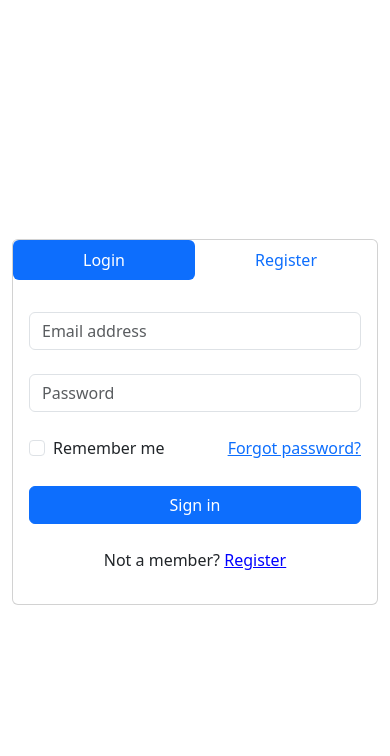
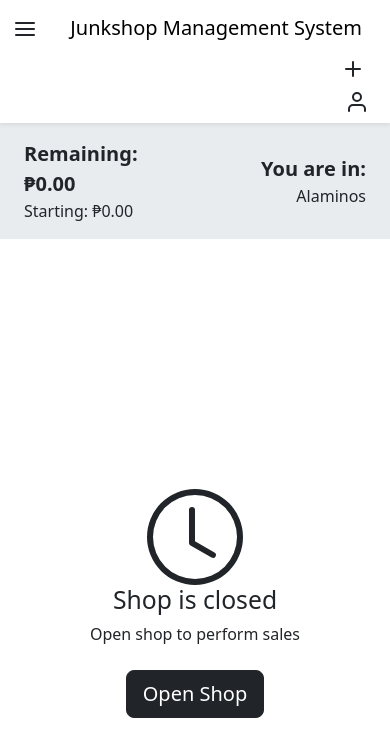
Before and after one commit to jtmanalo/junkshop-management-system, a React (Create React App) app: page /mobile-dashboard in a window 390 px wide. Shown: the top 756 px of the page. Built offline with nearby package versions, Linux system fonts and the light colour scheme.

Commit message:
page: mobile dashboard

```diff
--- a/src/App.js
+++ b/src/App.js
@@ -1,30 +1,35 @@
 // import logo from './logo.svg';
 import './App.css';
 import React from 'react';
+import {
+  BrowserRouter as Router,
+  Routes,
+  Route
+} from 'react-router-dom';
 
 // pages
 import LoginRegisterPage from './pages/LoginRegisterPage';
+import MobileDashboard from './pages/MobileDashboard';
+import MobileNav from './components/MobileNav';
 
 function App() {
   return (
     <div className="App">
-      {/* <header className="App-header"> */}
-        {/* <img src={logo} className="App-logo" alt="logo" /> */}
-        {/* <p>
-          Edit <code>src/App.js</code> and save to reload.
-        </p> */}
-        {/* <a
-          className="App-link"
-          href="https://reactjs.org"
-          target="_blank"
-          rel="noopener noreferrer"
-        >
-          Learn React
-        </a> */}
-      {/* </header> */}
-      <LoginRegisterPage />
+      <MobileNav />
+      <Routes>
+        <Route path="/" element={<LoginRegisterPage />} />
+        <Route path="mobile-dashboard" element={<MobileDashboard />} />
+      </Routes>
     </div>
   );
 }
 
-export default App;
+function AppWithRouter() {
+  return (
+    <Router>
+      <App />
+    </Router>
+  );
+}
+
+export default AppWithRouter;
--- /dev/null
+++ b/src/components/MobileNav.js
@@ -0,0 +1,84 @@
+import { useState } from 'react';
+import {
+    Navbar,
+    Container,
+    Nav,
+    Offcanvas,
+    Button
+} from 'react-bootstrap';
+const userProfilePic = "https://placehold.co/36x36/f0f0f0/343a40?text=JP";
+
+function MobileNav() {
+  const [show, setShow] = useState(false);
+
+  const handleClose = () => setShow(false);
+  const handleShow = () => setShow(true);
+
+  return (
+    <>
+      <Navbar bg="white" expand={false} className="shadow-sm">
+        <Container fluid>
+          <Button variant="link" onClick={handleShow} className="p-0 me-2 text-dark">
+            <svg xmlns="http://www.w3.org/2000/svg" width="24" height="24" viewBox="0 0 24 24" fill="none" stroke="currentColor" strokeWidth="2" strokeLinecap="round" strokeLinejoin="round" className="feather feather-menu"><line x1="3" y1="12" x2="21" y2="12"></line><line x1="3" y1="6" x2="21" y2="6"></line><line x1="3" y1="18" x2="21" y2="18"></line></svg>
+          </Button>
+
+          {/* Logo and title */}
+          <Navbar.Brand href="#">
+            {/* <img
+              src="https://www.gstatic.com/images/branding/product/2x/google_classroom_48dp.png"
+              width="24"
+              height="24"
+              className="d-inline-block align-top me-2"
+              alt="Classroom logo"
+            /> */}
+            Junkshop Management System
+          </Navbar.Brand>
+
+          {/* Action buttons on the right */}
+          <Nav className="ms-auto">
+            <Button variant="link" className="text-dark">
+              <svg xmlns="http://www.w3.org/2000/svg" width="24" height="24" viewBox="0 0 24 24" fill="none" stroke="currentColor" strokeWidth="2" strokeLinecap="round" strokeLinejoin="round" className="feather feather-plus"><line x1="12" y1="5" x2="12" y2="19"></line><line x1="5" y1="12" x2="19" y2="12"></line></svg>
+            </Button>
+            <Button variant="link" className="p-0 ms-2 text-dark">
+              <svg xmlns="http://www.w3.org/2000/svg" width="24" height="24" viewBox="0 0 24 24" fill="none" stroke="currentColor" strokeWidth="2" strokeLinecap="round" strokeLinejoin="round" className="feather feather-user"><path d="M20 21v-2a4 4 0 0 0-4-4H8a4 4 0 0 0-4 4v2"></path><circle cx="12" cy="7" r="4"></circle></svg>
+            </Button>
+          </Nav>
+        </Container>
+      </Navbar>
+
+      {/* Offcanvas for the side navigation menu */}
+      <Offcanvas show={show} onHide={handleClose} placement="start">
+        <Offcanvas.Header closeButton>
+          <Offcanvas.Title>
+            Junkshop Management System
+          </Offcanvas.Title>
+        </Offcanvas.Header>
+        <Offcanvas.Body className="p-0">
+          <Nav className="flex-column">
+            {/* User profile section */}
+            <div className="p-3 d-flex align-items-center border-bottom">
+              <img src={userProfilePic} alt="User Profile" className="rounded-circle me-3" width="36" height="36" />
+              <div className="d-flex flex-column">
+                <span className="fw-bold">Jallen Rose Manalo</span>
+                <span className="text-muted small">jtmanalo1@up.edu.ph</span>
+              </div>
+            </div>
+
+            {/* Main menu items */}
+            <Nav.Link href="#" className="py-2 px-3 text-dark">
+              <span className="me-3"><svg xmlns="http://www.w3.org/2000/svg" width="20" height="20" viewBox="0 0 24 24" fill="none" stroke="currentColor" strokeWidth="2" strokeLinecap="round" strokeLinejoin="round" className="feather feather-home"><path d="M3 9l9-7 9 7v11a2 2 0 0 1-2 2H5a2 2 0 0 1-2-2z"></path><polyline points="9 22 9 12 15 12 15 22"></polyline></svg></span> Home
+            </Nav.Link>
+            <Nav.Link href="#" className="py-2 px-3 text-dark">
+              <span className="me-3"><svg xmlns="http://www.w3.org/2000/svg" width="20" height="20" viewBox="0 0 24 24" fill="none" stroke="currentColor" strokeWidth="2" strokeLinecap="round" strokeLinejoin="round" className="feather feather-calendar"><rect x="3" y="4" width="18" height="18" rx="2" ry="2"></rect><line x1="16" y1="2" x2="16" y2="6"></line><line x1="8" y1="2" x2="8" y2="6"></line><line x1="3" y1="10" x2="21" y2="10"></line></svg></span> Calendar
+            </Nav.Link>
+            <Nav.Link href="#" className="py-2 px-3 text-dark">
+              <span className="me-3">♊</span> Gemini
+            </Nav.Link>
+          </Nav>
+        </Offcanvas.Body>
+      </Offcanvas>
+    </>
+  );
+}
+
+export default MobileNav;
--- /dev/null
+++ b/src/pages/MobileDashboard.js
@@ -0,0 +1,48 @@
+import React from 'react';
+import {
+    Container,
+    Row,
+    Col,
+    Button
+} from 'react-bootstrap';
+
+function App() {
+  return (
+    <Container fluid className="p-0 d-flex flex-column min-vh-100">
+      <Container fluid className="py-3 px-4" style={{ backgroundColor: '#e9ecef' }}>
+        <Row className="d-flex align-items-center">
+          <Col xs={6}>
+            <p className="mb-0 fs-5 fw-bold">Remaining: ₱0.00</p>
+            <p className="mb-0 fs-6">Starting: ₱0.00</p>
+          </Col>
+          <Col xs={6} className="text-end">
+            <p className="mb-0 fw-bold fs-5">You are in:</p>
+            <p className="mb-0 fs-6">Alaminos</p>
+          </Col>
+        </Row>
+      </Container>
+
+      <Container className="flex-grow-1 d-flex flex-column align-items-center justify-content-center text-center">
+        <div>
+          <svg
+            xmlns="http://www.w3.org/2000/svg"
+            width="6rem"
+            height="6rem"
+            fill="currentColor"
+            className="bi bi-clock"
+            viewBox="0 0 16 16"
+          >
+            <path d="M8 3.5a.5.5 0 0 0-1 0V9a.5.5 0 0 0 .252.434l3.5 2a.5.5 0 0 0 .496-.868L8 8.71V3.5z"/>
+            <path d="M8 16A8 8 0 1 0 8 0a8 8 0 0 0 0 16zm7-8A7 7 0 1 1 1 8a7 7 0 0 1 14 0z"/>
+          </svg>
+        </div>
+        <h2 className="mb-2">Shop is closed</h2>
+        <p className="mb-4">Open shop to perform sales</p>
+        <Button variant="dark" size="lg">Open Shop</Button>
+      </Container>
+
+    </Container>
+  );
+}
+
+export default App;
```
